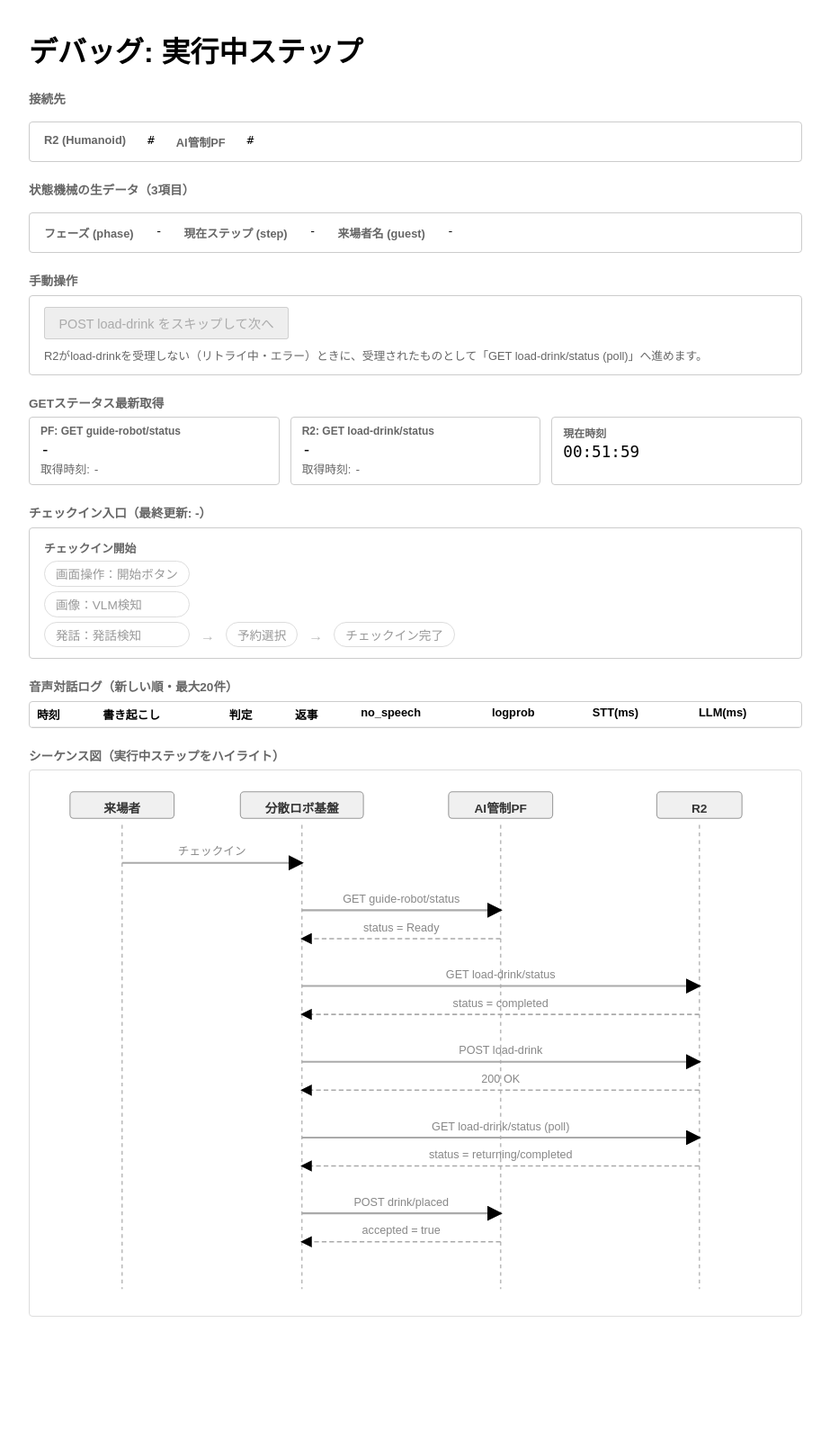
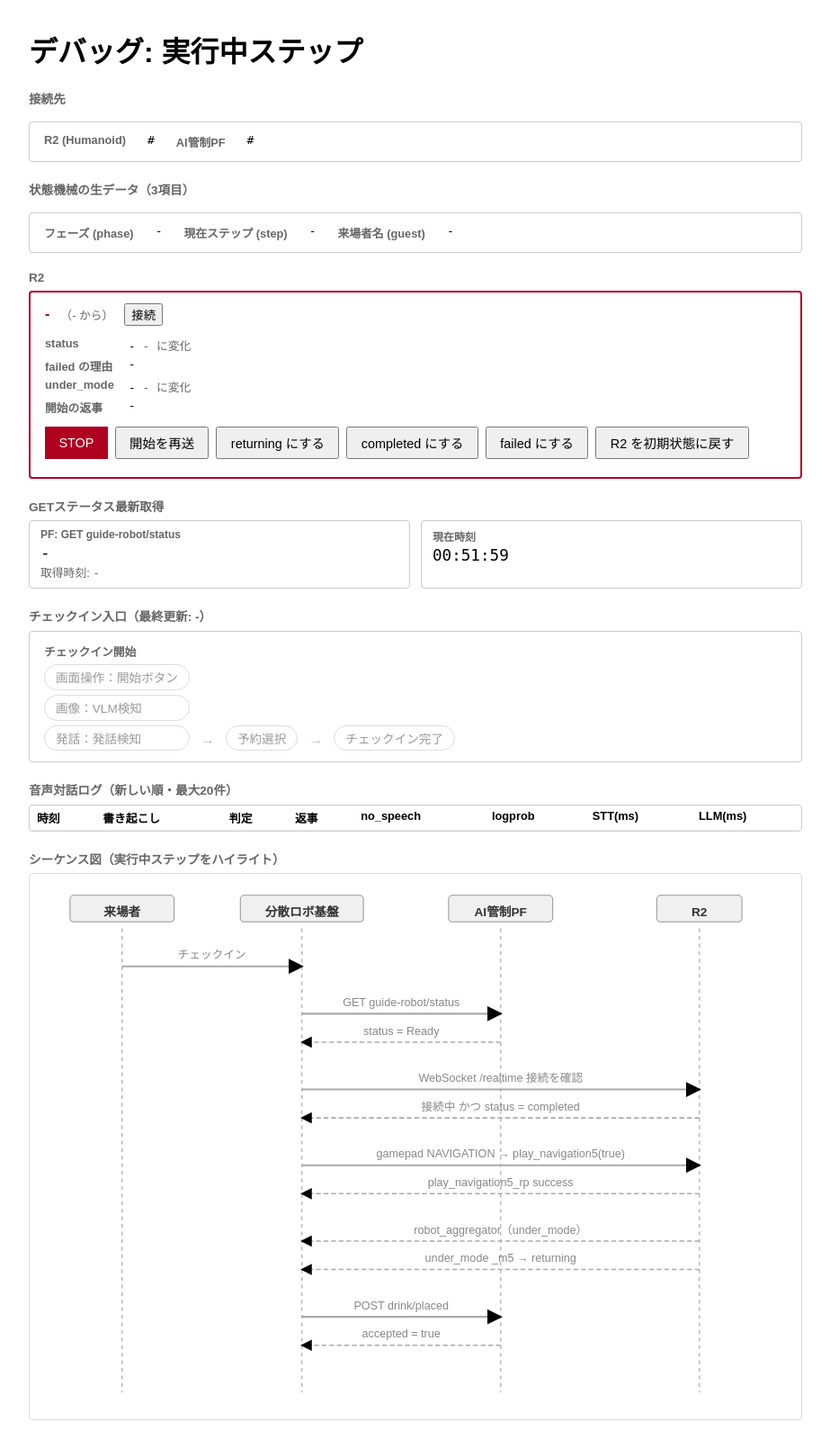
Before and after one commit to shibahara2/dBF2026-robot, a Flask app: template app/templates/debug.html in a window 1280 px wide. Shown: the whole page at 90% size, without its empty margins (178-1101 px from the left). Before the commit the page ends 1463 px from the top, so only its background shows below. Run offline with Flask 3, Linux system fonts and the light colour scheme; the template is opened without the code that fills it: most values are stand-ins (such as "Sample title", 1, 10 or a date in 2020); lists and menus that the app fills with data are empty; parts of the project's set-up code (start-up, migrations or seed data) failed here and were passed over.

Commit message:
feat: show and operate R2 from the debug page
Co-Authored-By: Claude Opus 5.5 <noreply@anthropic.com>

```diff
--- a/app/static/debug.css
+++ b/app/static/debug.css
@@ -248,26 +248,110 @@ body {
   color: #999;
 }
 
-#manual-controls {
-  border: 1px solid #ccc;
+#r2-panel {
+  border: 2px solid #ccc;
   border-radius: 4px;
   padding: 0.75rem 1rem;
   margin-bottom: 1rem;
 }
 
-#manual-controls button {
+#r2-panel.r2-connection-connected {
+  border-color: #1e8e3e;
+}
+
+#r2-panel.r2-connection-disconnected,
+#r2-panel.r2-connection-stopped {
+  border-color: #b00020;
+}
+
+#r2-panel.r2-connection-connecting {
+  border-color: #f29900;
+}
+
+.r2-row {
+  display: flex;
+  align-items: center;
+  gap: 0.75rem;
+}
+
+.r2-badge {
+  font-weight: bold;
+}
+
+.r2-connection-connected .r2-badge {
+  color: #1e8e3e;
+}
+
+.r2-connection-disconnected .r2-badge,
+.r2-connection-stopped .r2-badge {
+  color: #b00020;
+}
+
+.r2-connection-connecting .r2-badge {
+  color: #f29900;
+}
+
+.r2-at {
+  font-size: 0.8rem;
+  color: #666;
+}
+
+.r2-fields {
+  display: grid;
+  grid-template-columns: max-content 1fr;
+  gap: 0.25rem 1rem;
+  margin: 0.75rem 0;
+}
+
+.r2-fields dt {
+  font-weight: bold;
+  font-size: 0.8rem;
+  color: #666;
+}
+
+.r2-fields dd {
+  margin: 0;
+  font-family: monospace;
+}
+
+.r2-buttons {
+  display: flex;
+  flex-wrap: wrap;
+  gap: 0.5rem;
+}
+
+.r2-buttons button {
   font-size: 0.9rem;
   padding: 0.35rem 0.9rem;
 }
 
-#skip-load-drink-result {
-  margin-left: 0.75rem;
+.r2-danger {
+  color: #fff;
+  background: #b00020;
+  border: 1px solid #b00020;
+}
+
+.r2-danger:disabled {
+  background: #ccc;
+  border-color: #ccc;
+}
+
+#r2-confirm {
+  margin-top: 0.75rem;
+  padding: 0.5rem 0.75rem;
+  background: #fff4e5;
+  border: 1px solid #f29900;
+  border-radius: 4px;
+}
+
+#r2-hint {
+  margin: 0.5rem 0 0;
+  font-size: 0.75rem;
+  color: #999;
+}
+
+#r2-result {
+  margin: 0.5rem 0 0;
   font-size: 0.85rem;
   color: #666;
 }
-
-.manual-hint {
-  margin: 0.5rem 0 0;
-  font-size: 0.8rem;
-  color: #666;
-}
--- a/app/static/debug.js
+++ b/app/static/debug.js
@@ -1,18 +1,18 @@
 const STEPS = [
   "awaiting_checkin",
   "polling_pf_ready",
-  "polling_r2_ready",
-  "sending_load_drink",
-  "polling_r2_active",
+  "waiting_r2_ready",
+  "starting_r2",
+  "waiting_r2_placed",
   "notifying_pf_placed",
 ];
 
 const ROW_BOUNDS = {
   awaiting_checkin: { y: 75, height: 30 },
   polling_pf_ready: { y: 125, height: 60 },
-  polling_r2_ready: { y: 205, height: 60 },
-  sending_load_drink: { y: 285, height: 60 },
-  polling_r2_active: { y: 365, height: 60 },
+  waiting_r2_ready: { y: 205, height: 60 },
+  starting_r2: { y: 285, height: 60 },
+  waiting_r2_placed: { y: 365, height: 60 },
   notifying_pf_placed: { y: 445, height: 60 },
 };
 
@@ -25,30 +25,12 @@ const sequenceDiagram = document.getElementById("sequence-diagram");
 const playhead = document.getElementById("playhead");
 const pfStatusValue = document.getElementById("pf-status-value");
 const pfStatusAt = document.getElementById("pf-status-at");
-const r2StatusValue = document.getElementById("r2-status-value");
-const r2StatusAt = document.getElementById("r2-status-at");
 const currentTime = document.getElementById("current-time");
 
 const ENTRY_ORDER = ["start", "select", "checkin"];
 const entryAt = document.getElementById("entry-at");
 const entryStarts = document.querySelectorAll(".entry-start");
 const entryStages = document.querySelectorAll(".entry-stage");
-
-const skipLoadDrinkButton = document.getElementById("skip-load-drink");
-const skipLoadDrinkResult = document.getElementById("skip-load-drink-result");
-
-skipLoadDrinkButton.addEventListener("click", () => {
-  skipLoadDrinkButton.disabled = true;
-  fetch("/api/debug/skip-load-drink", { method: "POST" })
-    .then((resp) => {
-      skipLoadDrinkResult.textContent = resp.ok
-        ? "スキップしました"
-        : "スキップできません（load-drink送信中ではありません）";
-    })
-    .catch(() => {
-      skipLoadDrinkResult.textContent = "送信に失敗しました";
-    });
-});
 
 const MAX_VOICE_TURNS = 20;
 const voiceTurnRows = document.getElementById("voice-turn-rows");
@@ -107,6 +89,171 @@ function renderEntry(snapshot) {
   });
 }
 
+const CONNECTION_LABELS = {
+  connected: "● 接続中",
+  connecting: "● 接続試行中",
+  disconnected: "● 未接続",
+  stopped: "● 切断中（手動）",
+};
+
+const r2Panel = document.getElementById("r2-panel");
+const r2Connection = document.getElementById("r2-connection");
+const r2ConnectionAt = document.getElementById("r2-connection-at");
+const r2ToggleConnection = document.getElementById("r2-toggle-connection");
+const r2Status = document.getElementById("r2-status");
+const r2StatusAt = document.getElementById("r2-status-at");
+const r2Failure = document.getElementById("r2-failure");
+const r2UnderMode = document.getElementById("r2-under-mode");
+const r2UnderModeAt = document.getElementById("r2-under-mode-at");
+const r2LastReply = document.getElementById("r2-last-reply");
+const r2Confirm = document.getElementById("r2-confirm");
+const r2ConfirmMessage = document.getElementById("r2-confirm-message");
+const r2Result = document.getElementById("r2-result");
+const r2Hint = document.getElementById("r2-hint");
+
+// Each button: the API action, an optional body, an optional confirmation,
+// and when it may be pressed (mirrors R2Controller; the server re-checks).
+const R2_BUTTONS = {
+  "r2-stop": {
+    action: "stop",
+    confirm: "R2 を止めます（その場で立ち止まり、status は failed になります）。",
+    hint: "R2 に接続しているときだけ",
+    enabled: (s) => s.connection === "connected",
+  },
+  "r2-resend": {
+    action: "resend",
+    hint: "開始の失敗で failed、かつ under_mode が _m1 のときだけ",
+    enabled: (s) =>
+      s.status === "failed" &&
+      ["start_no_reply", "start_rejected", "start_disconnected"].includes(s.failure) &&
+      typeof s.under_mode === "string" &&
+      s.under_mode.split("_m")[1] === "1" &&
+      s.connection === "connected",
+  },
+  "r2-mark-returning": {
+    action: "mark",
+    body: { status: "returning" },
+    confirm: "置き終わったものとして AI管制PF に drink/placed を送り、temi が出発します。",
+    hint: "status が loading のときだけ",
+    enabled: (s) => s.status === "loading",
+  },
+  "r2-mark-completed": {
+    action: "mark",
+    body: { status: "completed" },
+    hint: "status が returning のときだけ",
+    enabled: (s) => s.status === "returning",
+  },
+  "r2-mark-failed": {
+    action: "mark",
+    body: { status: "failed" },
+    hint: "status が loading / returning のときだけ",
+    enabled: (s) => s.status === "loading" || s.status === "returning",
+  },
+  "r2-reset": {
+    action: "reset",
+    confirm: "R2 が A にいることを確認しましたか？ status を completed に戻します。",
+    hint: "status が failed のときだけ",
+    enabled: (s) => s.status === "failed",
+  },
+};
+
+let r2Snapshot = null;
+let pendingR2Action = null;
+
+function postR2(action, body) {
+  r2Result.textContent = "送信中…";
+  fetch("/api/debug/r2/" + action, {
+    method: "POST",
+    headers: { "Content-Type": "application/json" },
+    body: JSON.stringify(body || {}),
+  })
+    .then((resp) => resp.json().then((data) => ({ ok: resp.ok, data })))
+    .then(({ ok, data }) => {
+      r2Result.textContent = ok ? "完了" : data.message || "受け付けられませんでした";
+      if (ok) {
+        renderR2(data);
+      }
+    })
+    .catch(() => {
+      r2Result.textContent = "送信に失敗しました";
+    });
+}
+
+Object.entries(R2_BUTTONS).forEach(([id, spec]) => {
+  document.getElementById(id).addEventListener("click", () => {
+    if (!spec.confirm) {
+      postR2(spec.action, spec.body);
+      return;
+    }
+    pendingR2Action = spec;
+    r2ConfirmMessage.textContent = spec.confirm;
+    r2Confirm.hidden = false;
+  });
+});
+
+document.getElementById("r2-confirm-yes").addEventListener("click", () => {
+  r2Confirm.hidden = true;
+  if (pendingR2Action) {
+    postR2(pendingR2Action.action, pendingR2Action.body);
+    pendingR2Action = null;
+  }
+});
+
+document.getElementById("r2-confirm-no").addEventListener("click", () => {
+  r2Confirm.hidden = true;
+  pendingR2Action = null;
+});
+
+r2ToggleConnection.addEventListener("click", () => {
+  const live = r2Snapshot && ["connected", "connecting", "disconnected"].includes(r2Snapshot.connection);
+  postR2(live ? "disconnect" : "connect");
+});
+
+document.getElementById("state-machine-reset").addEventListener("click", () => {
+  fetch("/api/reset", { method: "POST" }).catch(() => {});
+});
+
+function formatReply(snapshot) {
+  if (!snapshot.last_reply) {
+    return "-";
+  }
+  const seconds =
+    typeof snapshot.last_reply_seconds === "number"
+      ? `（受信まで ${snapshot.last_reply_seconds.toFixed(1)} 秒）`
+      : "";
+  return `${JSON.stringify(snapshot.last_reply)} ${toSecondsTime(snapshot.last_reply_at)}${seconds}`;
+}
+
+function renderR2(snapshot) {
+  r2Snapshot = snapshot;
+  r2Panel.className = "r2-connection-" + snapshot.connection;
+  r2Connection.textContent = CONNECTION_LABELS[snapshot.connection] || snapshot.connection;
+  r2ConnectionAt.textContent = toSecondsTime(snapshot.connection_at);
+  r2ToggleConnection.textContent = snapshot.connection === "stopped" ? "接続" : "切断";
+  r2Status.textContent = snapshot.starting ? `${snapshot.status}（開始中）` : snapshot.status;
+  r2StatusAt.textContent = toSecondsTime(snapshot.status_at);
+  r2Failure.textContent = snapshot.failure
+    ? `${snapshot.failure_message}（${snapshot.failure}）`
+    : "-";
+  r2UnderMode.textContent = snapshot.under_mode || "-";
+  r2UnderModeAt.textContent = toSecondsTime(snapshot.under_mode_at);
+  r2LastReply.textContent = formatReply(snapshot);
+  Object.entries(R2_BUTTONS).forEach(([id, spec]) => {
+    const button = document.getElementById(id);
+    button.disabled = snapshot.starting || !spec.enabled(snapshot);
+    button.title = button.disabled ? spec.hint : "";
+  });
+  r2Hint.textContent = Object.entries(R2_BUTTONS)
+    .filter(([id]) => document.getElementById(id).disabled)
+    .map(([id, spec]) => `${document.getElementById(id).textContent}: ${spec.hint}`)
+    .join(" / ");
+}
+
+fetch("/api/debug/r2")
+  .then((resp) => resp.json())
+  .then(renderR2)
+  .catch(() => {});
+
 function toSecondsTime(isoString) {
   if (!isoString) {
     return "-";
@@ -123,16 +270,12 @@ function toSecondsTime(isoString) {
 function render(snapshot) {
   renderEntry(snapshot);
 
-  skipLoadDrinkButton.disabled = snapshot.step !== "sending_load_drink";
-
   statusPhase.textContent = snapshot.phase;
   statusStep.textContent = snapshot.step;
   statusGuest.textContent = snapshot.guest_name || "-";
 
   pfStatusValue.textContent = snapshot.pf_status || "-";
   pfStatusAt.textContent = toSecondsTime(snapshot.pf_status_at);
-  r2StatusValue.textContent = snapshot.r2_status || "-";
-  r2StatusAt.textContent = toSecondsTime(snapshot.r2_status_at);
 
   STEPS.forEach((step) => {
     const el = document.getElementById("arrow-" + step);
@@ -171,6 +314,9 @@ eventSource.onmessage = (event) => {
     if (payload.type === "voice_turn") {
       addVoiceTurn(payload);
     }
+    if (payload.type === "r2_state") {
+      renderR2(payload);
+    }
     return;
   }
   render(payload);
--- a/app/templates/debug.html
+++ b/app/templates/debug.html
@@ -24,13 +24,37 @@
 
     <div id="debug-error" hidden>
       <p id="debug-error-message"></p>
+      <button type="button" id="state-machine-reset">ステートマシンをリセット</button>
     </div>
 
-    <h2 class="section-label">手動操作</h2>
-    <div id="manual-controls">
-      <button type="button" id="skip-load-drink" disabled>POST load-drink をスキップして次へ</button>
-      <span id="skip-load-drink-result"></span>
-      <p class="manual-hint">R2がload-drinkを受理しない（リトライ中・エラー）ときに、受理されたものとして「GET load-drink/status (poll)」へ進めます。</p>
+    <h2 class="section-label">R2</h2>
+    <div id="r2-panel" class="r2-connection-disconnected">
+      <div class="r2-row">
+        <span id="r2-connection" class="r2-badge">-</span>
+        <span class="r2-at">（<span id="r2-connection-at">-</span> から）</span>
+        <button type="button" id="r2-toggle-connection">接続</button>
+      </div>
+      <dl class="r2-fields">
+        <dt>status</dt><dd><span id="r2-status">-</span> <span class="r2-at"><span id="r2-status-at">-</span> に変化</span></dd>
+        <dt>failed の理由</dt><dd id="r2-failure">-</dd>
+        <dt>under_mode</dt><dd><span id="r2-under-mode">-</span> <span class="r2-at"><span id="r2-under-mode-at">-</span> に変化</span></dd>
+        <dt>開始の返事</dt><dd id="r2-last-reply">-</dd>
+      </dl>
+      <div class="r2-buttons">
+        <button type="button" id="r2-stop" class="r2-danger">STOP</button>
+        <button type="button" id="r2-resend">開始を再送</button>
+        <button type="button" id="r2-mark-returning">returning にする</button>
+        <button type="button" id="r2-mark-completed">completed にする</button>
+        <button type="button" id="r2-mark-failed">failed にする</button>
+        <button type="button" id="r2-reset">R2 を初期状態に戻す</button>
+      </div>
+      <div id="r2-confirm" hidden>
+        <p id="r2-confirm-message"></p>
+        <button type="button" id="r2-confirm-yes">実行する</button>
+        <button type="button" id="r2-confirm-no">やめる</button>
+      </div>
+      <p id="r2-hint"></p>
+      <p id="r2-result"></p>
     </div>
 
     <h2 class="section-label">GETステータス最新取得</h2>
@@ -39,11 +63,6 @@
         <span class="get-status-label">PF: GET guide-robot/status</span>
         <span class="get-status-value" id="pf-status-value">-</span>
         <span class="get-status-at">取得時刻: <span id="pf-status-at">-</span></span>
-      </div>
-      <div class="get-status-row">
-        <span class="get-status-label">R2: GET load-drink/status</span>
-        <span class="get-status-value" id="r2-status-value">-</span>
-        <span class="get-status-at">取得時刻: <span id="r2-status-at">-</span></span>
       </div>
       <div class="get-status-row">
         <span class="get-status-label">現在時刻</span>
@@ -129,25 +148,25 @@
           <text x="385" y="162">status = Ready</text>
         </g>
 
-        <g id="arrow-polling_r2_ready" class="arrow">
+        <g id="arrow-waiting_r2_ready" class="arrow">
           <line class="msg-request" x1="280" y1="220" x2="700" y2="220" marker-end="url(#arrowhead)"></line>
-          <text x="490" y="212">GET load-drink/status</text>
+          <text x="490" y="212">WebSocket /realtime 接続を確認</text>
           <line class="msg-response" x1="700" y1="250" x2="280" y2="250" marker-end="url(#arrowhead)"></line>
-          <text x="490" y="242">status = completed</text>
+          <text x="490" y="242">接続中 かつ status = completed</text>
         </g>
 
-        <g id="arrow-sending_load_drink" class="arrow">
+        <g id="arrow-starting_r2" class="arrow">
           <line class="msg-request" x1="280" y1="300" x2="700" y2="300" marker-end="url(#arrowhead)"></line>
-          <text x="490" y="292">POST load-drink</text>
+          <text x="490" y="292">gamepad NAVIGATION → play_navigation5(true)</text>
           <line class="msg-response" x1="700" y1="330" x2="280" y2="330" marker-end="url(#arrowhead)"></line>
-          <text x="490" y="322">200 OK</text>
+          <text x="490" y="322">play_navigation5_rp success</text>
         </g>
 
-        <g id="arrow-polling_r2_active" class="arrow">
-          <line class="msg-request" x1="280" y1="380" x2="700" y2="380" marker-end="url(#arrowhead)"></line>
-          <text x="490" y="372">GET load-drink/status (poll)</text>
+        <g id="arrow-waiting_r2_placed" class="arrow">
+          <line class="msg-response" x1="700" y1="380" x2="280" y2="380" marker-end="url(#arrowhead)"></line>
+          <text x="490" y="372">robot_aggregator（under_mode）</text>
           <line class="msg-response" x1="700" y1="410" x2="280" y2="410" marker-end="url(#arrowhead)"></line>
-          <text x="490" y="402">status = returning/completed</text>
+          <text x="490" y="402">under_mode _m5 → returning</text>
         </g>
 
         <g id="arrow-notifying_pf_placed" class="arrow">
```
Also changed, not shown: tests/test_routes_debug.py (+56 -12 lines).
